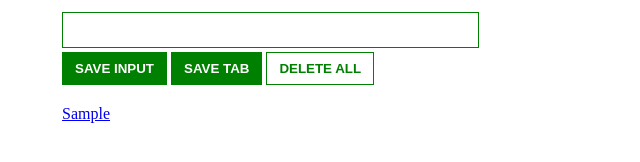
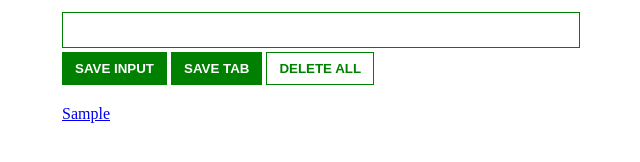
Before and after one commit to antonzhang4/building-a-chrome-extension, a browser extension: page index.html in a window 1280 px wide. Both pictures are taken after typing "Sample" into the empty fields and a click on the button "SAVE INPUT". Shown: the whole page, without its empty margins (328-968 px from the left). Drawn offline with Linux system fonts and the light colour scheme.

Commit message:
more issues fixed

```diff
--- a/index.css
+++ b/index.css
@@ -31,7 +31,7 @@ button {
     margin-bottom: 4px;
     border: 1px solid green;
     padding: 8px;
-    padding-right: 200px;
+    width: 100%;
 }
 
 .container {
--- a/index.js
+++ b/index.js
@@ -4,7 +4,7 @@ const tabBtn = document.getElementById("tab-btn")
 const resetBtn = document.getElementById("reset-btn")
 const ulEl = document.getElementById("ul-el")
 
-let input = ""
+
 let myLeads = []
 
 let leadsFromLocalStorage = JSON.parse( localStorage.getItem("myLeads") )
@@ -24,7 +24,6 @@ tabBtn.addEventListener("click", function() {
 })
 
 saveBtn.addEventListener("click", function() {
-    input = ""
     myLeads.push(inputEl.value)
     localStorage.setItem("myLeads", JSON.stringify(myLeads))
     render()
@@ -37,6 +36,7 @@ resetBtn.addEventListener("click", function() {
 })
 
 function render() {
+    let input = ""
     for(i=0; i<myLeads.length; i++){
         input += `
         <li><a target = '_blank' href = '${myLeads[i]}'>${myLeads[i]}</a></li>
```
Also changed, not shown: icon.png (added).
